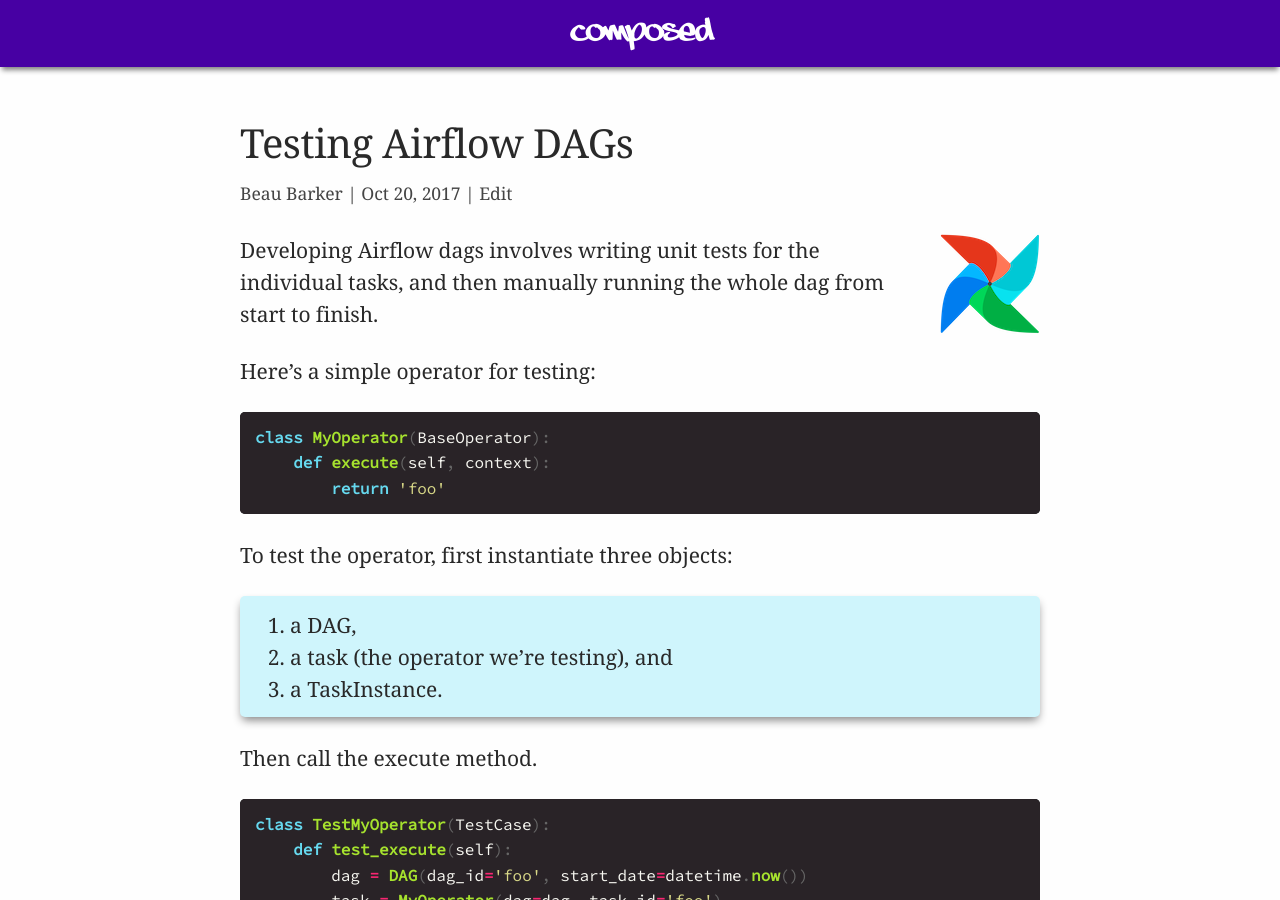
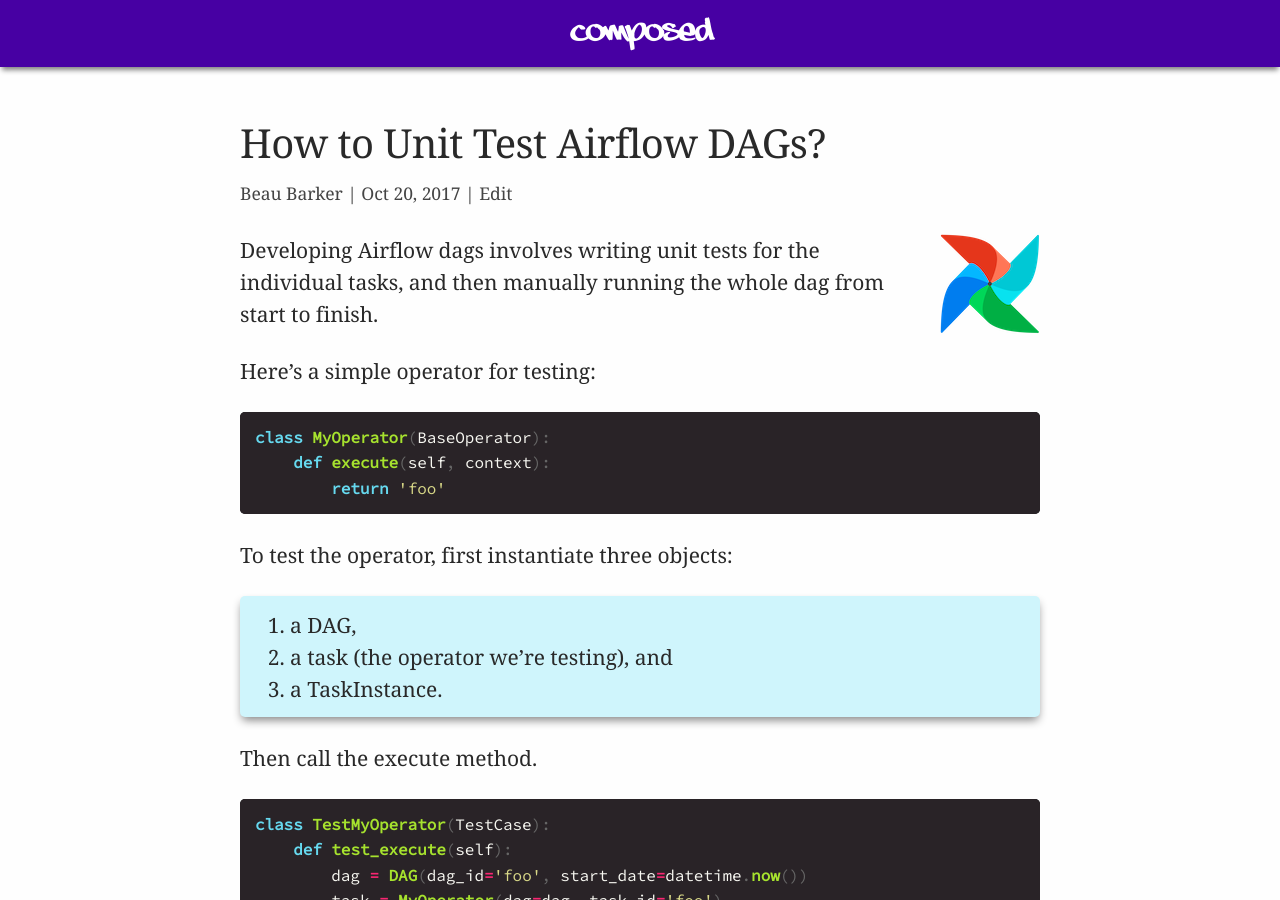
Before and after one commit to explodinglabs/explodinglabs.github.io, a Jekyll site: the page built from docs/_posts/airflow/2017-10-20-testing-dags.markdown, in a window 1280 px wide and 900 px high. Built offline with Jekyll 4.4.1, drawn with Linux system fonts in a browser that asks for light colours.

Commit message:
Update 2017-10-20-testing-dags.markdown

```diff
--- a/docs/_posts/airflow/2017-10-20-testing-dags.markdown
+++ b/docs/_posts/airflow/2017-10-20-testing-dags.markdown
@@ -1,6 +1,6 @@
 ---
 layout: post
-title: Testing Airflow DAGs
+title: How to Unit Test Airflow DAGs?
 description: How to test an Airflow DAG by writing unit tests for individual operators.
 category: airflow
 permalink: /airflow/testing-dags
```
